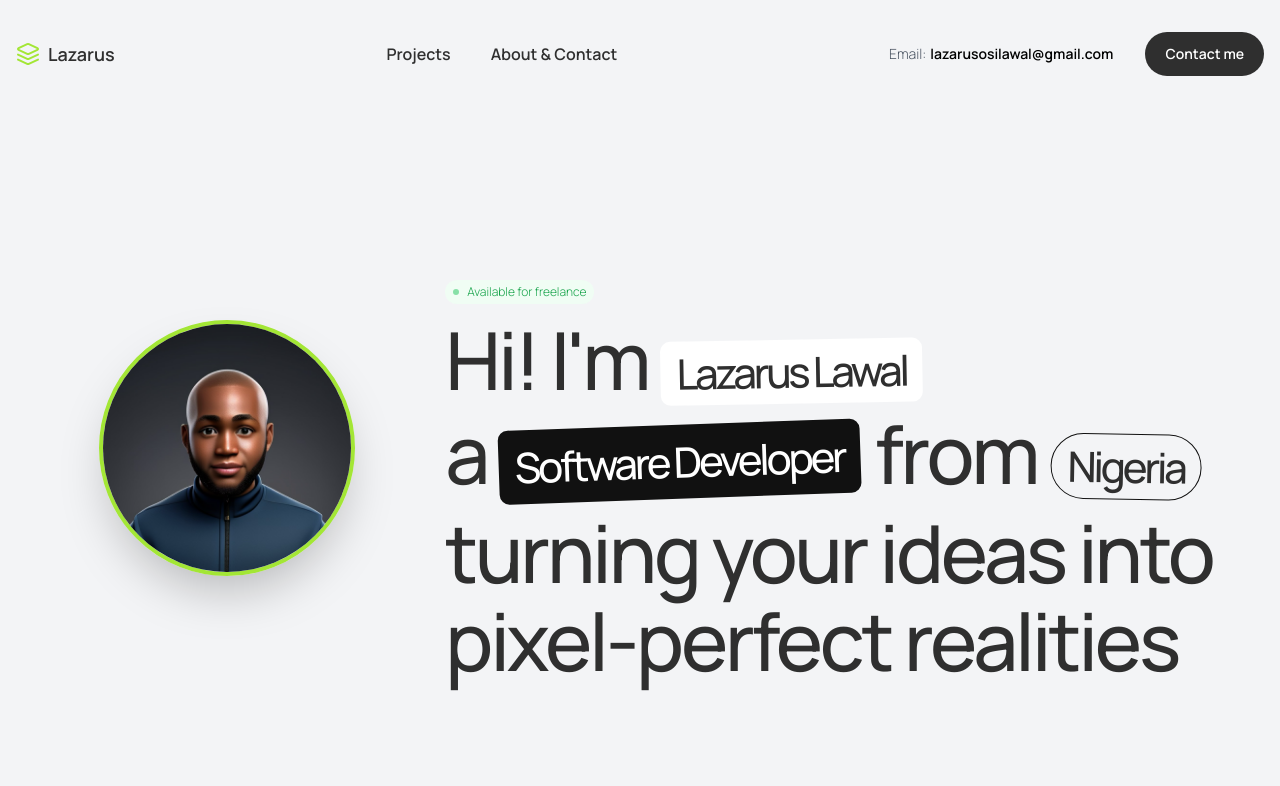
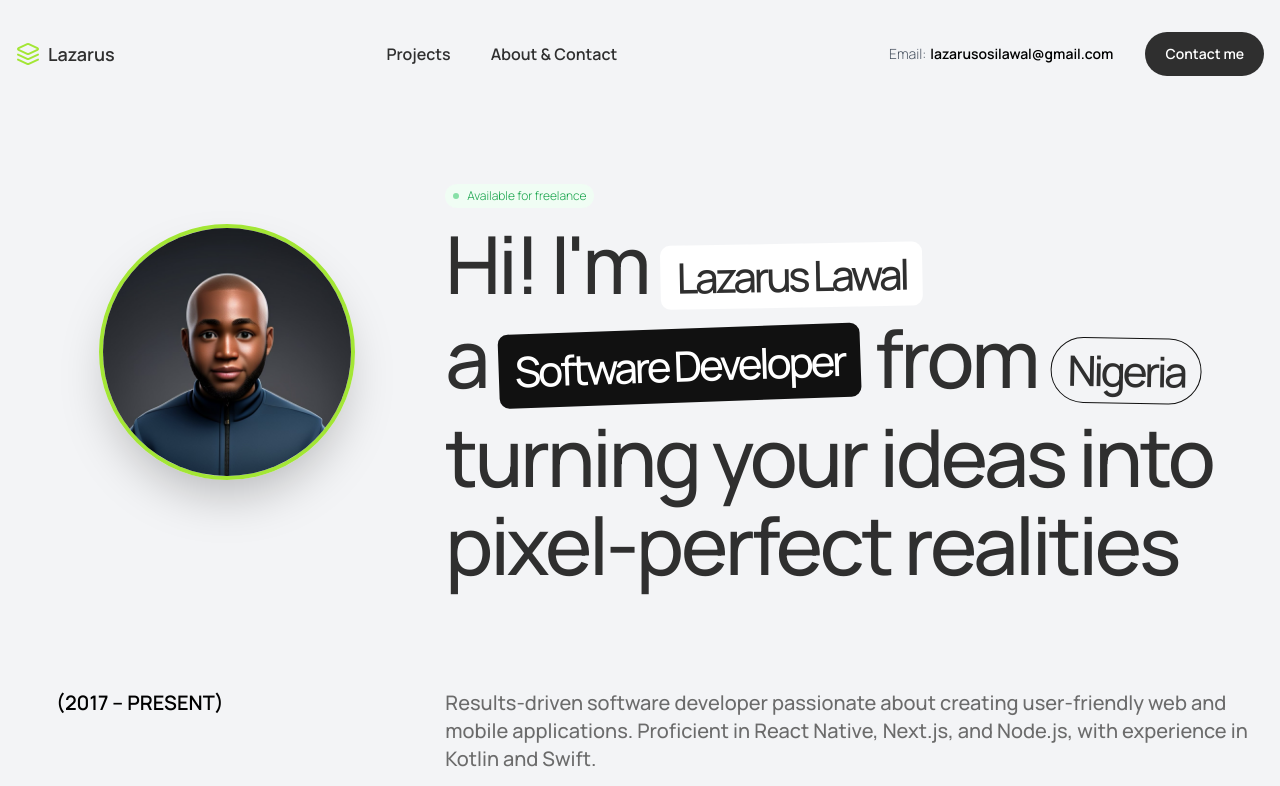
Before and after one commit to lasbrey/portfolio, a Next.js app: page / in a window 1280 px wide. Shown: the top 786 px of the page. Built offline with nearby package versions, Linux system fonts and the light colour scheme.

Commit message:
reduced the top margin

```diff
--- a/components/sections/hero-section.tsx
+++ b/components/sections/hero-section.tsx
@@ -7,7 +7,7 @@ import Image from 'next/image';
 
 export function HeroSection() {
   return (
-    <section className="flex pt-10 lg:pt-60 max-w-7xl mx-auto font-medium px-6 lg:px-8">
+    <section className="flex pt-10 lg:pt-36 max-w-7xl mx-auto font-medium px-6 lg:px-8">
       <div className=" grid grid-cols-1 lg:grid-cols-3 gap-6">
 
         <div className='col-span-1 py-10'>
```
